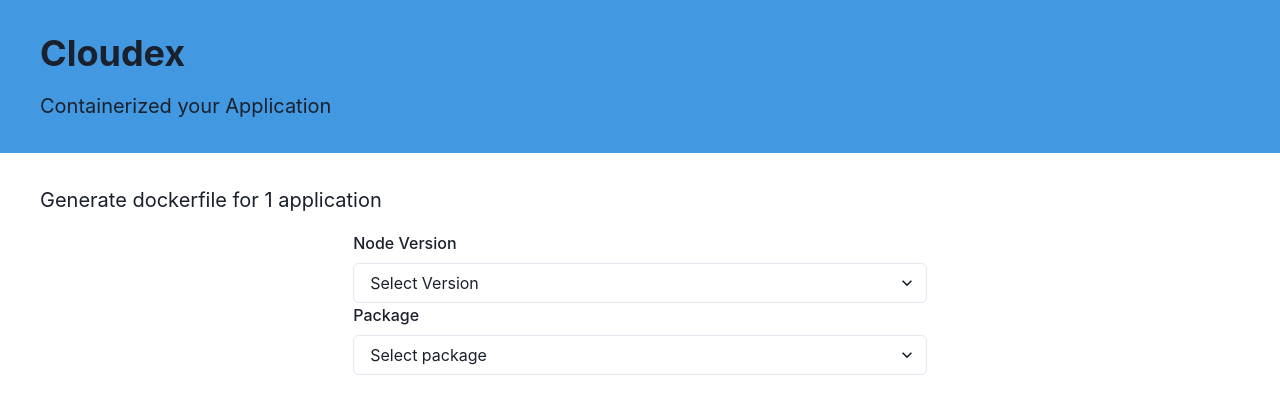
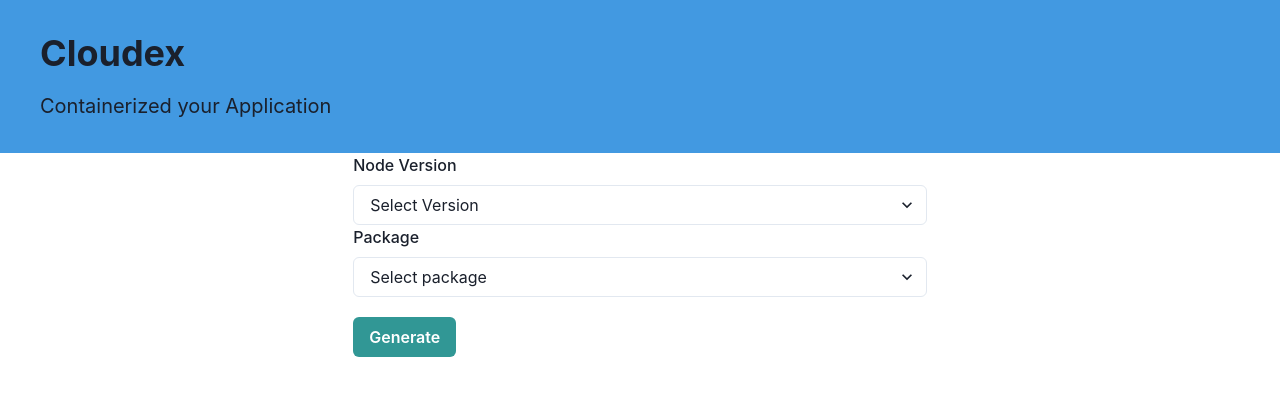
Before and after one commit to MihirJayavant/cloudex, a React (Create React App) app: page /docker/1 in a window 1280 px wide. Shown: the top 414 px of the page. Built offline with nearby package versions, Linux system fonts and the light colour scheme.

Commit message:
docker compose for angular done

```diff
--- a/src/containers/docker-page/docker-page.tsx
+++ b/src/containers/docker-page/docker-page.tsx
@@ -1,78 +1,37 @@
 import * as React from 'react'
-import { Box, Text, Flex, FormControl, FormLabel, Select, Container } from '@chakra-ui/react'
-// import { AngularCreator } from '../../core/docker/angular-creator'
-import { useParams } from 'react-router-dom'
+import { Box, Flex, FormControl, FormLabel, Select, Button, Container } from '@chakra-ui/react'
+import { AngularBuilder, AngularComposeBuilder } from '../../core/docker'
+// import { useParams } from 'react-router-dom'
 import { Header } from '../../components/Header'
 
-// declare const hljs: any
+declare const hljs: any
 
 function DockerPage() {
-  const params = useParams()
+  // const params = useParams()
 
-  // const [file, setFile] = React.useState<string[]>([])
+  const [file, setFile] = React.useState<string[]>([])
+  const [compose, setCompose] = React.useState<string[]>([])
 
-  // const generateDockerfile = () => {
-  //   setFile(new AngularCreator().build())
-  //   setTimeout(() => hljs.highlightAll(), 0)
-  // }
+  const generateDockerfile = () => {
+    setFile(new AngularBuilder().build())
+    setCompose(new AngularComposeBuilder().build())
+    setTimeout(() => hljs.highlightAll(), 0)
+  }
 
-  // const lines = (file: string[]) => {
-  //   return file.map((p, i) => (
-  //     <div key={i}>
-  //       {p} {'\n'}
-  //     </div>
-  //   ))
-  // }
+  const lines = (file: string[]) => {
+    return file.map((p, i) => (
+      <div key={i}>
+        {p} {'\n'}
+      </div>
+    ))
+  }
 
   return (
-    // <div className="home">
-    //   <header className="hero is-info is-small">
-    //     <div className="hero-body">
-    //       <div className="container">
-    //         <h1 className="title">Cloudex</h1>
-    //         <h2 className="subtitle">Contiainerize your application</h2>
-    //       </div>
-    //     </div>
-    //   </header>
-    //   <main>
-    //     <section>
-    //       <article className="message">
-    //         <div className="message-body">Generate dockerfile for {params.application} application</div>
-    //       </article>
-    //     </section>
-    //     <section>
-    //       <div className="columns is-centered">
-    //         <div className="column is-narrow">
-    //           <button className="button is-large is-primary" onClick={generateDockerfile}>
-    //             Generate docker files
-    //           </button>
-    //         </div>
-    //       </div>
-    //     </section>
-    //     <section>
-    //       <div className="columns is-centered">
-    //         <div className="column is-four-fifths">
-    //           <div className="field">
-    //             <div className="control">
-    //               <pre>
-    //                 <code className="language-dockerfile">{lines(file)}</code>
-    //               </pre>
-    //             </div>
-    //           </div>
-    //         </div>
-    //       </div>
-    //     </section>
-    //   </main>
-    // </div>
+    <div>
+      <Header />
 
-    <Flex direction="column">
-      <Header />
-      <Box py={8} px={10}>
-        <Text fontSize="xl" mb={4}>
-          Generate dockerfile for {params.application} application
-        </Text>
-
-        <Container>
+      <Container>
+        <Flex direction="column" justifyContent="space-between">
           <Flex direction="column" justifyContent="space-between">
             <FormControl>
               <FormLabel htmlFor="nodeVersion">Node Version</FormLabel>
@@ -88,10 +47,25 @@ function DockerPage() {
                 <option>Npm</option>
               </Select>
             </FormControl>
+            <FormControl mt={5}>
+              <Button colorScheme="teal" size="md" onClick={generateDockerfile}>
+                Generate
+              </Button>
+            </FormControl>
           </Flex>
-        </Container>
-      </Box>
-    </Flex>
+          <Box mt={5} mb={5}>
+            <pre>
+              <code className="language-dockerfile">{lines(file)}</code>
+            </pre>
+          </Box>
+          <Box mt={5} mb={5}>
+            <pre>
+              <code className="language-yml">{lines(compose)}</code>
+            </pre>
+          </Box>
+        </Flex>
+      </Container>
+    </div>
   )
 }
 
--- a/src/core/docker/index.ts
+++ b/src/core/docker/index.ts
@@ -1 +1,3 @@
 export * from './docker-creator'
+export * from './angular-compose-builder'
+export * from './angular-builder'
--- a/src/core/file-converter/yaml.ts
+++ b/src/core/file-converter/yaml.ts
@@ -53,7 +53,7 @@ function convertArray(obj: any, ret: any[]) {
     const recurse: any = [];
     convert(ele, recurse);
 
-    for (var j = 0; j < recurse.length; j++) {
+    for (let j = 0; j < recurse.length; j++) {
       ret.push((j == 0 ? "- " : spacing) + recurse[j]);
     }
   }
@@ -62,7 +62,7 @@ function convertArray(obj: any, ret: any[]) {
 function convertHash(obj: any, ret: any[]) {
   for (const k in obj) {
     const recurse: any[] = [];
-    if (obj.hasOwnProperty(k)) {
+    if (obj[k]) {
       const ele = obj[k];
       convert(ele, recurse);
       const type = getType(ele);
@@ -82,7 +82,7 @@ function normalizeString(str: string) {
   if (str.match(/^[\w]+$/)) {
     return str;
   } else {
-    return '"' + escape(str).replace(/%u/g, '\\u').replace(/%U/g, '\\U').replace(/%/g, '\\x') + '"';
+    return '"' + str.replace(/%u/g, '\\u').replace(/%U/g, '\\U').replace(/%/g, '\\x') + '"';
   }
 }
 
--- a/src/sass/_all.scss
+++ b/src/sass/_all.scss
@@ -1,21 +1,2 @@
 @import './layout/all';
 @import './components/all';
-
-html {
-  height: 100%;
-  overflow: hidden;
-}
-
-body {
-  min-height: 100%;
-  overflow: hidden;
-  background-color: hsl(0, 0%, 98%);
-}
-
-.scroll-y {
-  overflow-y: auto;
-}
-
-.page {
-  height: 100vh;
-}
```
